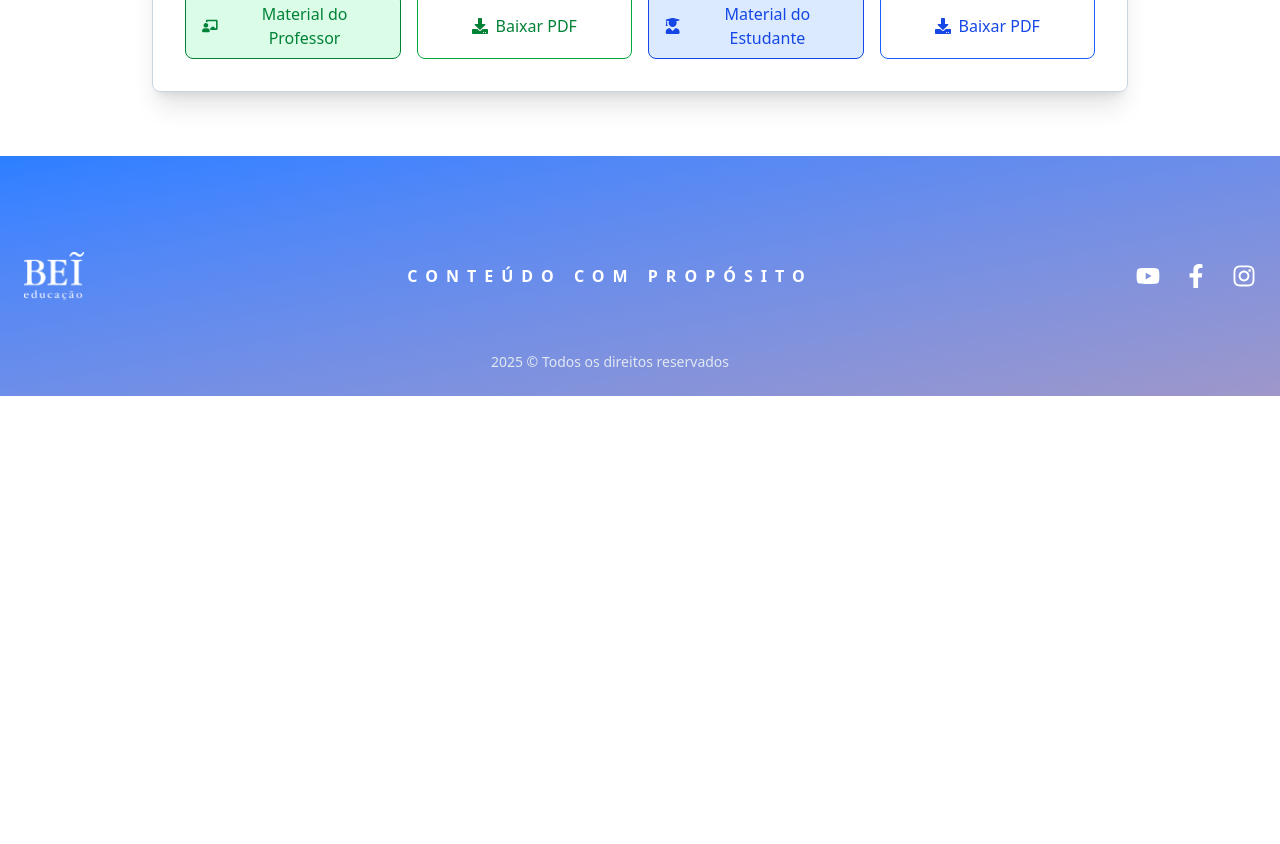
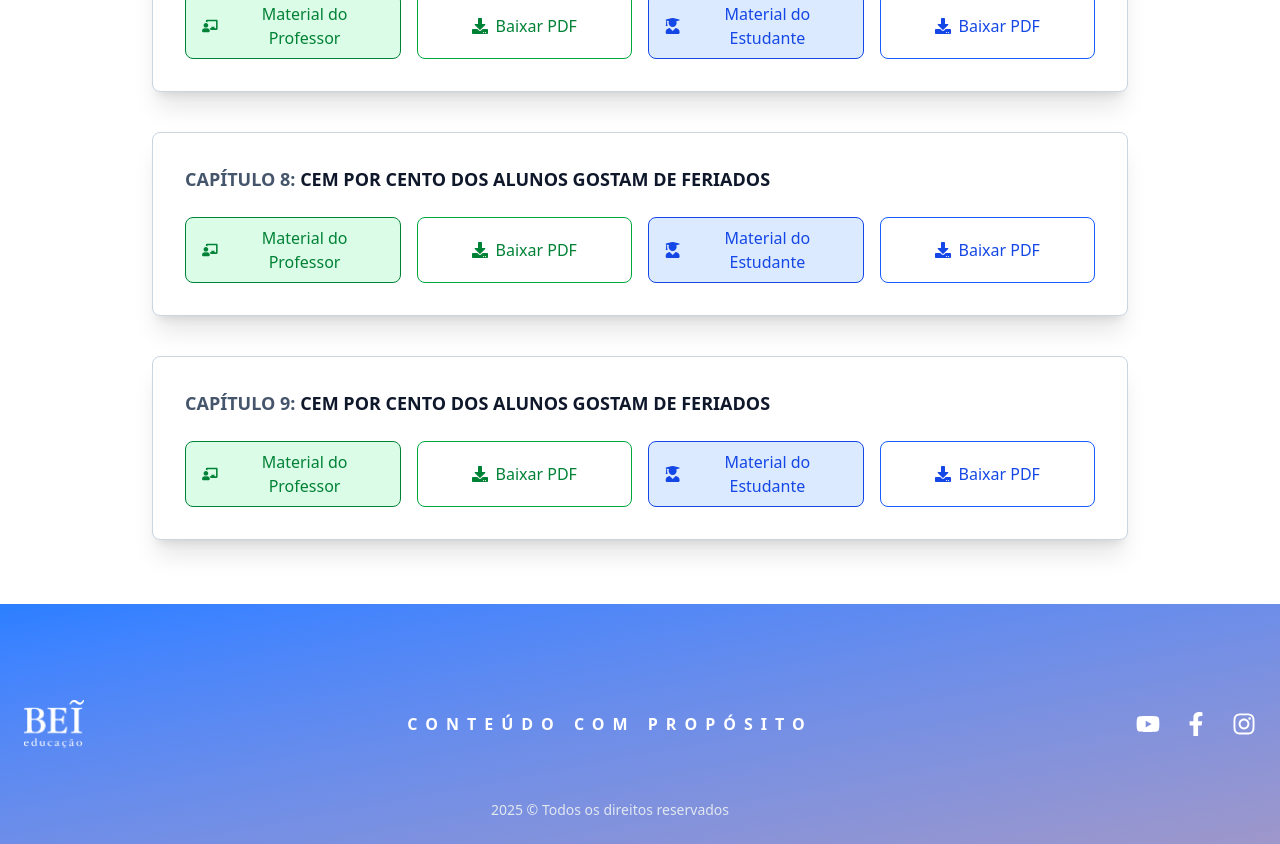
Before and after one commit to heliobei/exerciciosextras6o, a React (Vite) app: page / in a window 1280 px wide. Shown: the part 2340-3184 px from the top of the page. Before the commit the page ends 2736 px from the top, so only its background shows below. Built offline with nearby package versions, Linux system fonts and the light colour scheme.

Commit message:
Update ChapterList.jsx

```diff
--- a/src/components/ChapterList.jsx
+++ b/src/components/ChapterList.jsx
@@ -10,6 +10,8 @@ const chapters = [
 
   { id: 6, title: "Dividindo balas durante a aula", teacherPdf: "/assets/pdfs/Educador_Capitulo_06_6o.pdf", studentPdf: "/assets/pdfs/Estudante_Capitulo_06_6o.pdf" },
   { id: 7, title: "Cem por cento dos alunos gostam de feriados", teacherPdf: "/assets/pdfs/Educador_Capitulo_07_6o.pdf", studentPdf: "/assets/pdfs/Estudante_Capitulo_07_6o.pdf" },
+  { id: 8, title: "Cem por cento dos alunos gostam de feriados", teacherPdf: "/assets/pdfs/Educador_Capitulo_08_6o.pdf", studentPdf: "/assets/pdfs/Estudante_Capitulo_08_6o.pdf" },
+  { id: 9, title: "Cem por cento dos alunos gostam de feriados", teacherPdf: "/assets/pdfs/Educador_Capitulo_09_6o.pdf", studentPdf: "/assets/pdfs/Estudante_Capitulo_09_6o.pdf" },
 
   // ... mais capítulos
 ];
```
